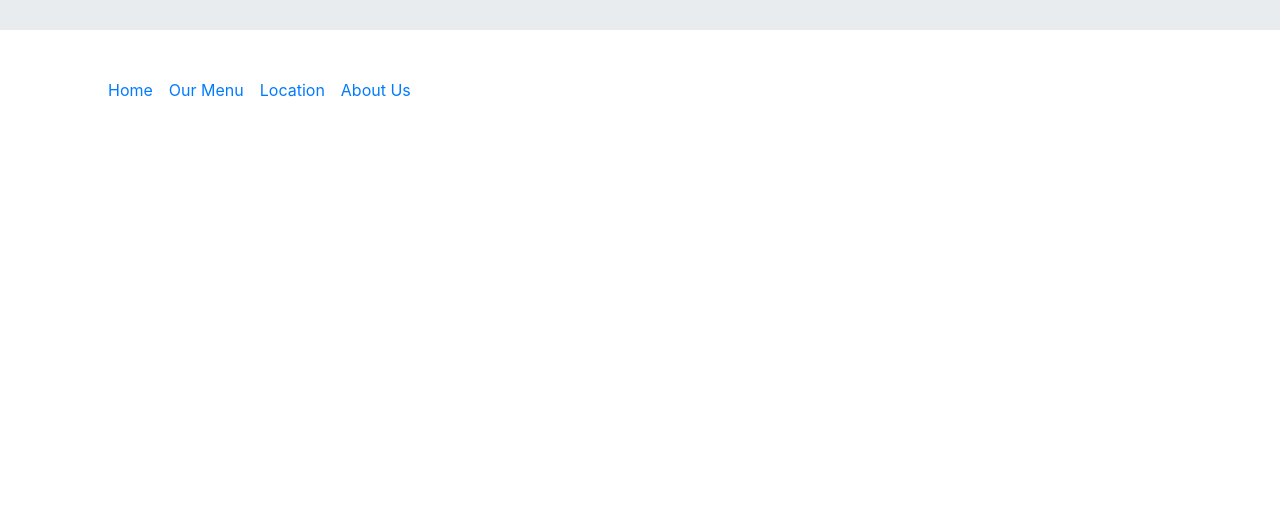
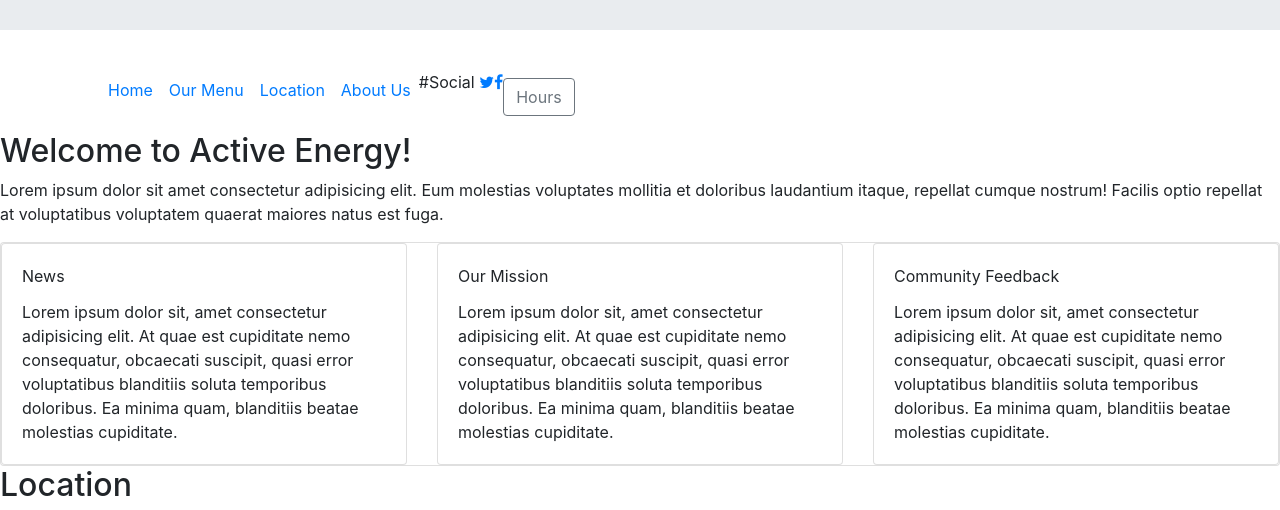
Before and after one commit to aerro47/AE-Portfolio-Project-React-, a React (Create React App) app: page / in a window 1280 px wide. Shown: the part 309-819 px from the top of the page. Built offline with nearby package versions, Linux system fonts and the light colour scheme.

Commit message:
New Init Repository

```diff
--- a/package.json
+++ b/package.json
@@ -9,6 +9,7 @@
     "bootstrap": "^4.5.2",
     "bootstrap-social": "^5.1.1",
     "font-awesome": "^4.7.0",
+    "google-maps-react": "^2.0.6",
     "react": "^17.0.1",
     "react-dom": "^17.0.1",
     "react-router-dom": "^5.2.0",
--- a/src/components/HeaderComponent.js
+++ b/src/components/HeaderComponent.js
@@ -1,6 +1,7 @@
 import React, { Component } from 'react';
-import { Button, Collapse, Jumbotron, Nav, Navbar, NavbarToggler, NavItem,
-Modal, ModalHeader, ModalBody, NavLink } from 'reactstrap';
+import { Button, Collapse, Jumbotron, Nav, Navbar, NavbarToggler,
+Modal, ModalHeader, ModalBody, NavLink, ListGroup, ListGroupItem } from 'reactstrap';
+import { Link } from 'react-router-dom';
 
 class Header extends Component {
 
@@ -8,17 +9,25 @@ class Header extends Component {
         super(props);
 
         this.state = {
-            isNavOpen: false
+            isNavOpen: false,
+            isModalOpen: false
         };
 
         this.toggleNav = this.toggleNav.bind(this);
+        this.toggleModal = this.toggleModal.bind(this);
+    };
+
+    toggleModal() {
+        this.setState({
+            isModalOpen: !this.state.isModalOpen
+        });
     };
 
     toggleNav() {
         this.setState({
             isNavOpen: !this.state.isNavOpen
         });
-    }
+    };
 
     render () {
         return (
@@ -42,23 +51,51 @@ class Header extends Component {
                             <NavbarToggler onClick={this.toggleNav} />
                             <Collapse isNavOpen={this.state.isNavOpen} navbar>
                                 <Nav navbar>
-                                    <NavItem>
+                                    <Link to="/">
                                         <NavLink className="nav-link" to="/home">Home</NavLink>
-                                    </NavItem>
-                                    <NavItem>
+                                    </Link>
+                                    <Link to="ourmenu">
                                         <NavLink className="nav-link" to="/ourmenu">Our Menu</NavLink>
-                                    </NavItem>
-                                    <NavItem>
+                                    </Link>
+                                    <Link to="/location">
                                         <NavLink className="nav-link" to="/location">Location</NavLink>
-                                    </NavItem>
-                                    <NavItem>
+                                    </Link>
+                                    <Link to="/aboutus">
                                         <NavLink className="nav-link" to="/aboutus">About Us</NavLink>
-                                    </NavItem>
+                                    </Link>
+
+                                    <div>
+                                         #Social <a href="https://twitter.com/b_activeenergy">
+                                             <i className="fa fa-twitter"></i></a>
+
+                                            <a href="https://b-m.facebook.com/Active-Energy-181432185206076/">
+                                            <i className="fa fa-facebook"></i></a>
+                                    </div>
+
+                                    <span className="navbar-text ml-auto">
+                                        <Button outline onClick={this.toggleModal}>Hours</Button>
+                                    </span>
                                 </Nav>
                             </Collapse>
                         </div>
                     </div>
                 </Navbar>
+
+                <Modal isOpen={this.state.isModalOpen} toggle={this.toggleModal}>
+                    <ModalHeader toggle={this.toggleModal}>Hours</ModalHeader>
+                        <ModalBody>
+                            <ListGroup variant="flush">
+                                <ListGroupItem>Sunday 11 A.M. - 2 P.M.</ListGroupItem>
+                                <ListGroupItem>Monday 6:30 A.M. - 5 P.M.</ListGroupItem>
+                                <ListGroupItem>Tuesday 6:30 A.M. - 5 P.M.</ListGroupItem>
+                                <ListGroupItem>Wednesday 6:30 A.M. - 5 P.M.</ListGroupItem>
+                                <ListGroupItem>Thursday 6:30 A.M. - 5 P.M.</ListGroupItem>
+                                <ListGroupItem>Friday 7 A.M. - 5 P.M.</ListGroupItem>
+                                <ListGroupItem>Saturday 8 A.M. - 2 P.M.</ListGroupItem>
+                            </ListGroup>
+                        </ModalBody>
+                </Modal>
+
             </React.Fragment>
         );
     }
--- a/src/components/HomeComponent.js
+++ b/src/components/HomeComponent.js
@@ -0,0 +1,49 @@
+import React, { Component } from 'react';
+import MapContainer from './MapLocation';
+import { Card, CardBody, CardTitle, CardDeck } from 'reactstrap';
+
+class HomeCards extends Component {
+
+    render () {
+        return(
+            <React.Fragment>
+                <div className="row">
+                    <div className="col">
+                        <h2>Welcome to Active Energy!</h2>
+                        <p>Lorem ipsum dolor sit amet consectetur adipisicing elit. Eum molestias voluptates mollitia et doloribus laudantium itaque, repellat cumque nostrum! Facilis optio repellat at voluptatibus voluptatem quaerat maiores natus est fuga.</p>
+                    </div>
+                </div>
+
+
+
+                <Card>
+                    <CardDeck>
+                        <div className="card menu-card">
+                            <CardBody>
+                                <CardTitle>News</CardTitle>
+                                <p className="card-text">Lorem ipsum dolor sit, amet consectetur adipisicing elit. At quae est cupiditate nemo consequatur, obcaecati suscipit, quasi error voluptatibus blanditiis soluta temporibus doloribus. Ea minima quam, blanditiis beatae molestias cupiditate.</p>
+                            </CardBody>
+                        </div>
+                        <div className="card menu-card">
+                            <CardBody>
+                                <CardTitle>Our Mission</CardTitle>
+                                <p className="card-text">Lorem ipsum dolor sit, amet consectetur adipisicing elit. At quae est cupiditate nemo consequatur, obcaecati suscipit, quasi error voluptatibus blanditiis soluta temporibus doloribus. Ea minima quam, blanditiis beatae molestias cupiditate.</p>
+                            </CardBody>
+                        </div>
+                        <div className="card menu-card">
+                            <CardBody>
+                                <CardTitle>Community Feedback</CardTitle>
+                                <p className="card-text">Lorem ipsum dolor sit, amet consectetur adipisicing elit. At quae est cupiditate nemo consequatur, obcaecati suscipit, quasi error voluptatibus blanditiis soluta temporibus doloribus. Ea minima quam, blanditiis beatae molestias cupiditate.</p>
+                            </CardBody>
+                        </div>
+                    </CardDeck>
+                </Card>
+
+                <h2>Location</h2>
+                <MapContainer />
+            </React.Fragment>
+        );
+    }
+};
+
+export default HomeCards;
--- a/src/components/MainComponent.js
+++ b/src/components/MainComponent.js
@@ -1,16 +1,29 @@
-import React, { Component } from 'react';
+import React from 'react';
 import Header from './HeaderComponent';
+import HomeCards from './HomeComponent';
+import Menu from './OurMenuComponent';
+import { Route, Switch, Redirect, withRouter, BrowserRouter as Router } from 'react-router-dom';
 
-class Main extends Component {
 
-    render () {
 
-        return(
-            <React.Fragment>
-                <Header />
-            </React.Fragment>
+function Main() {
+        return (
+            <Router>
+                <div className="Main">
+                    <Header />
+                    <Switch>
+                        <Route path='/' exact component={Homepage} />
+                        <Route path='/ourmenu' component={Menu} />
+                    </Switch>
+                </div>
+            </Router>
         );
-    };
 }
 
+const Homepage = () => (
+    <div>
+        <HomeCards />
+    </div>
+);
+
 export default Main;
--- /dev/null
+++ b/src/components/MapLocation.js
@@ -0,0 +1,29 @@
+import React, { Component } from 'react';
+import { Map, GoogleApiWrapper, Marker } from 'google-maps-react';
+
+const mapStyles = {
+    width: '100%',
+    height: '70%',
+
+}
+
+export class MapContainer extends Component {
+
+    render() {
+        return (
+            <Map
+              google={this.props.google}
+              zoom={15}
+              style={mapStyles}
+              initialCenter={{ lat: 45.249868, lng: -93.305090}}
+            >
+
+            <Marker position={{ lat: 45.249868, lng: -93.305090}} />
+            </Map>
+        );
+      }
+}
+
+export default GoogleApiWrapper({
+    apiKey: 'AIzaSyDPddgBQMrkBPhkxnPTQIy3vrfOVfi-XEM'
+  })(MapContainer);
--- a/src/components/OurMenuComponent.js
+++ b/src/components/OurMenuComponent.js
@@ -0,0 +1,9 @@
+import React from 'react';
+
+function Menu() {
+    return (
+        <h1>hi</h1>
+    )
+}
+
+export default Menu;
```
Also changed, not shown: src/components/LocationComponent.js (deleted), 2 other files (tests, documents, lock files or other folders).
